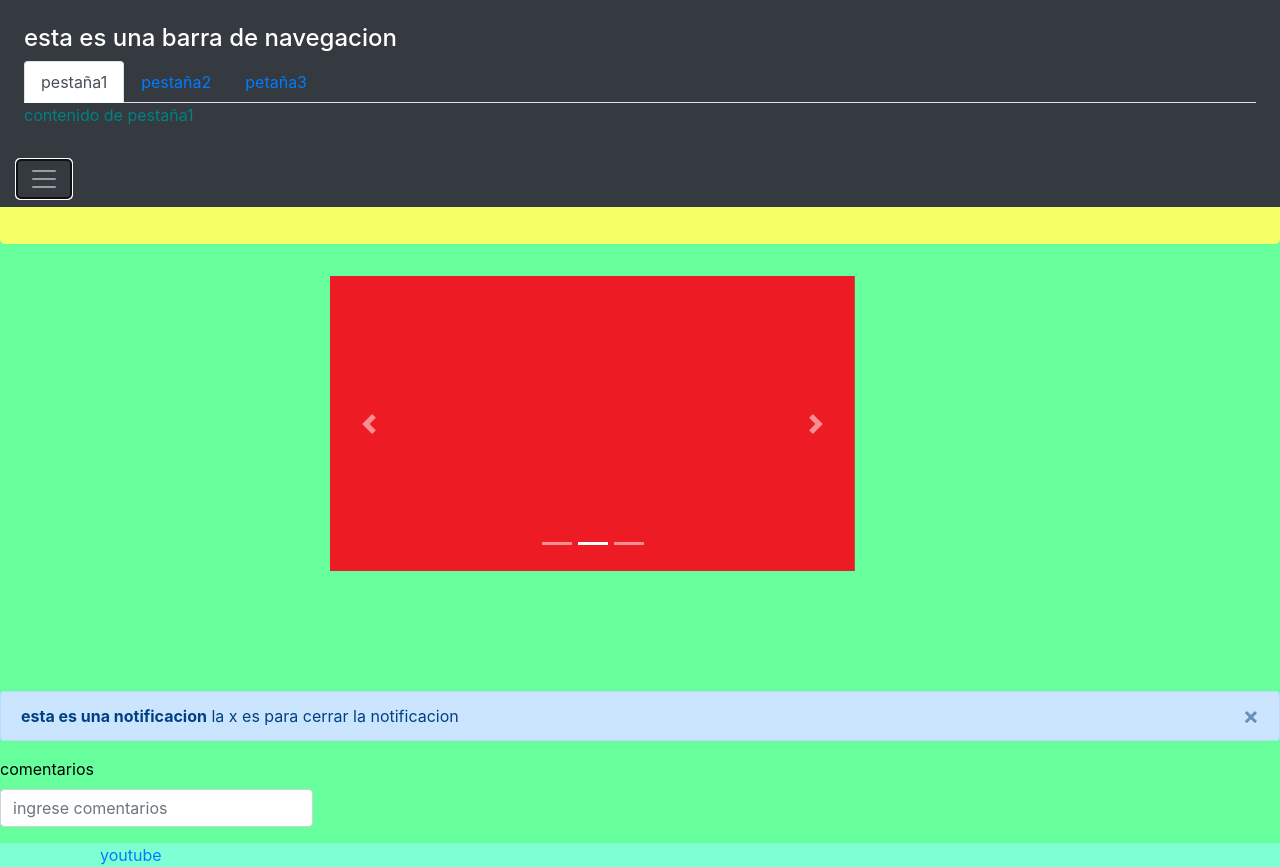
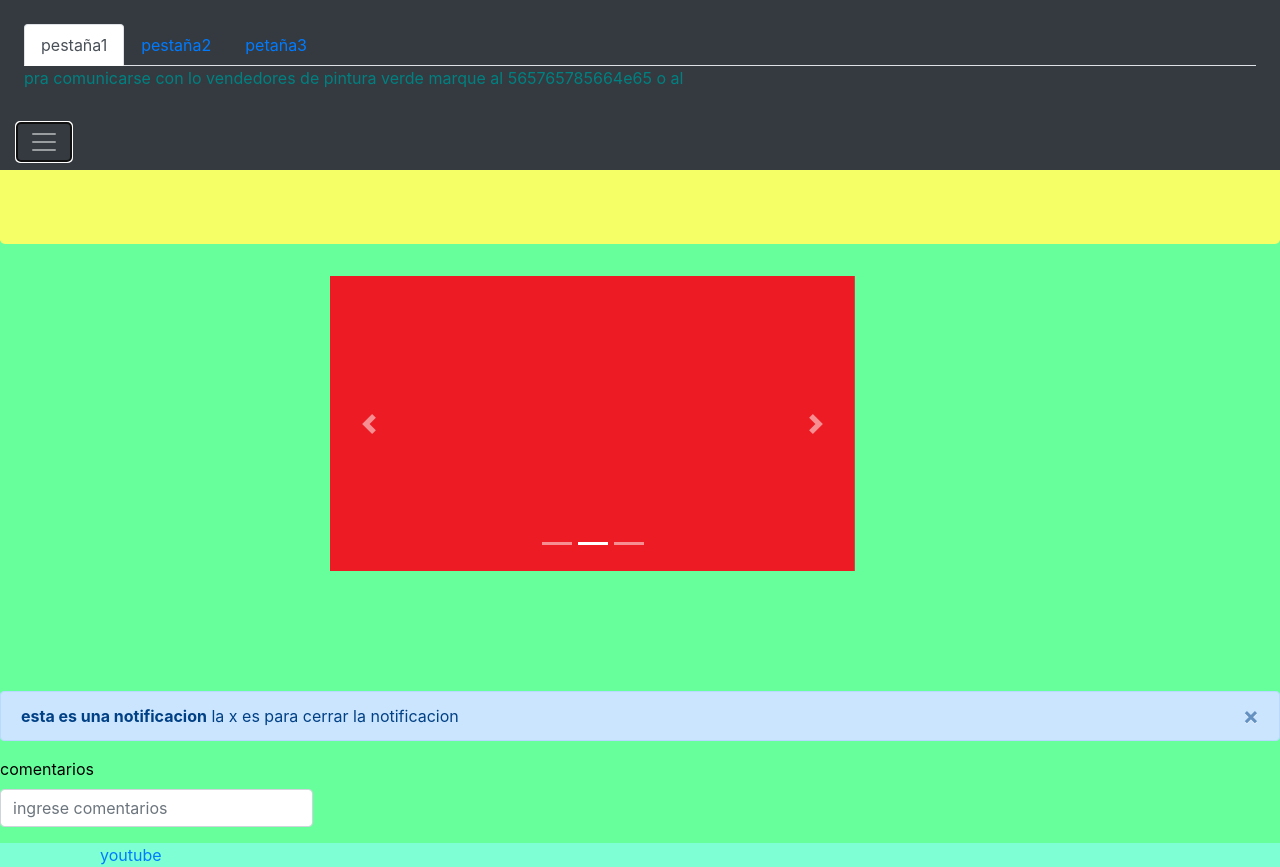
Before and after one commit to dante520/obout, a website: page index.html in a window 1280 px wide. Both pictures are taken after a click on the button "Toggle navigation". Drawn offline with nearby package versions, Linux system fonts and the light colour scheme; files that its build step writes are made by us from their sources; a web font is replaced by a local one.

Commit message:
no message

```diff
--- a/index.html
+++ b/index.html
@@ -74,7 +74,6 @@
     <div class="fixed-top">
       <div class="collapse" id="navbarToggleExternalContent">
         <div class="bg-dark p-4">
-          <h5 class="text-white h4">esta es una barra de navegacion</h5>
           <ul class="nav nav-tabs" id="myTab" role="tablist">
             <li class="nav-item">
               <a class="nav-link active" id="home-tab" data-toggle="tab" href="#home" role="tab" aria-controls="home" aria-selected="true">pestaña1</a>
@@ -87,7 +86,7 @@
             </li>
           </ul>
           <div class="tab-content" id="myTabContent">
-            <div class="tab-pane fade show active" id="home" role="tabpanel" aria-labelledby="home-tab">contenido de pestaña1</div>
+            <div class="tab-pane fade show active" id="home" role="tabpanel" aria-labelledby="home-tab">pra comunicarse con lo vendedores de pintura verde marque al 565765785664e65 o al <vendedoresdepinturaverde@gmail class="com"></vendedoresdepinturaverde@gmail></div>
             <div class="tab-pane fade" id="profile" role="tabpanel" aria-labelledby="profile-tab">contenido de pestaña2</div>
             <div class="tab-pane fade" id="contact" role="tabpanel" aria-labelledby="contact-tab">contenido de pestaña3</div>
           </div>
```
